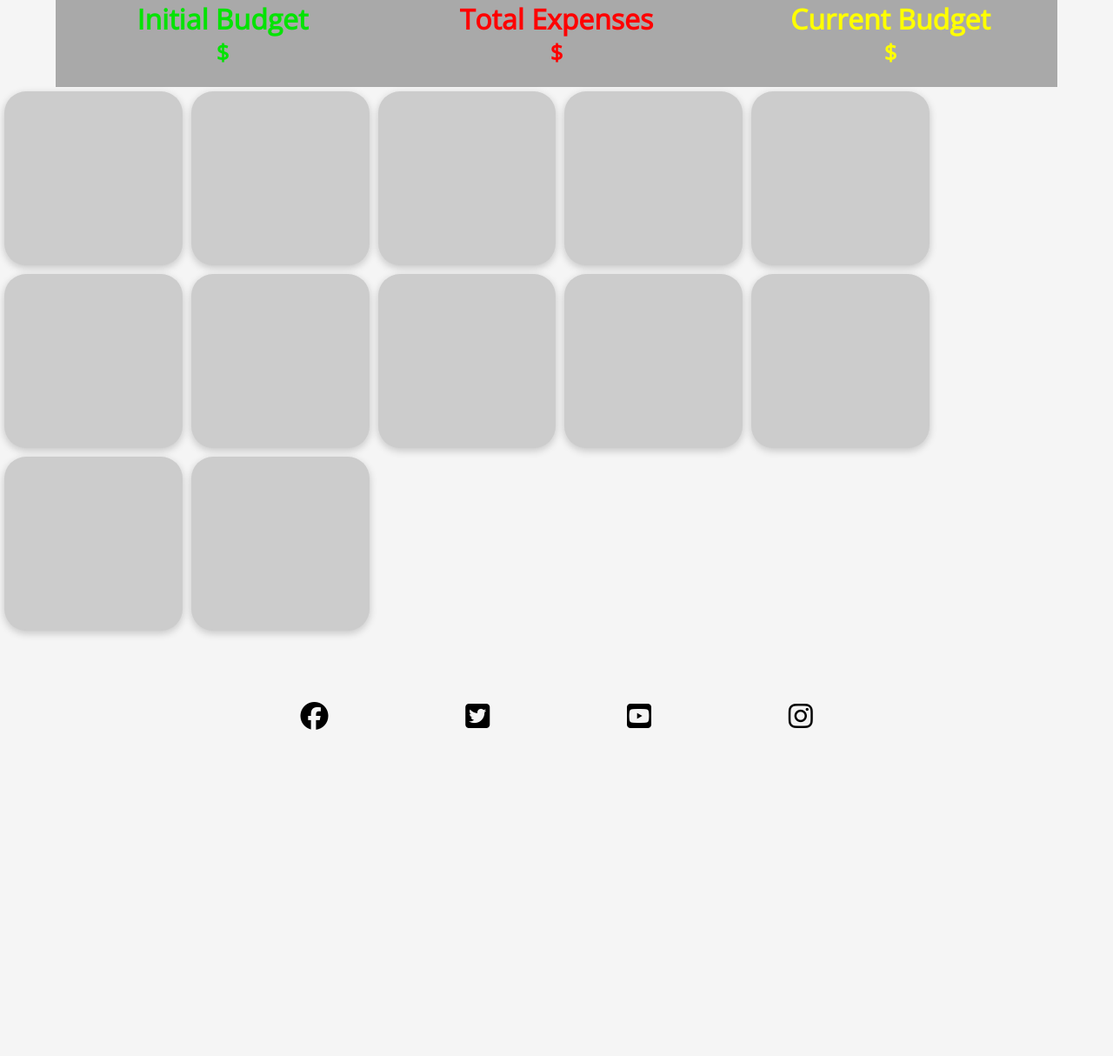
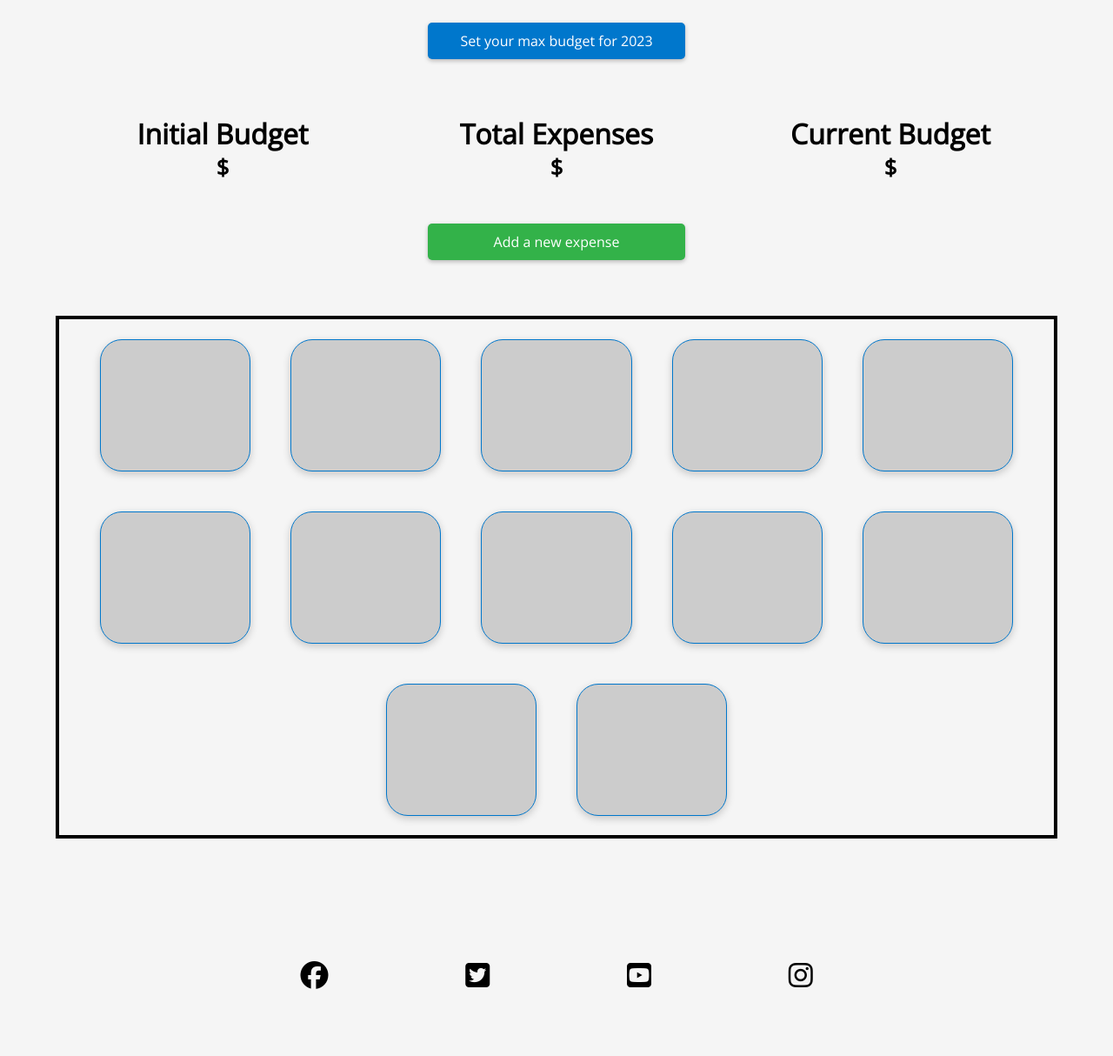
Before and after one commit to Code-Institute-Submissions/SpendWise, a Django app: page /expenses/ in a window 1280 px wide. Shown: the part 104-1318 px from the top of the page at 87% size. Before the commit the page ends 943 px from the top, so only its background shows below. Run offline with Django 3.2, Linux system fonts and the light colour scheme; data that the repository does not hold is empty; some libraries are stand-ins or nearby versions; some web fonts are replaced.

Commit message:
add flexbox style to containers

```diff
--- a/static/css/style.css
+++ b/static/css/style.css
@@ -12,24 +12,23 @@ body {
 
 }
 .container {
-
     text-align: center;
+    justify-content: center;
     display: flex;
     flex-wrap: wrap;
-
-
+    margin: 5%;
+    margin-top: 0px;
+    border:solid 4px black;
 }
 
 #expense_div {
-    text-align: center;
-    justify-content: space-between;
-
+    justify-content: space-evenly;
+    width:15%;
+    margin: 2%;
     background-color: aquamarine;
-    width: 16%;
     height: 100%;
     background-color: #ccc;
-    margin: 5px;
-
+    border: solid 1px #0077cc;
     border-radius: 25px;
     box-shadow: 0 3px 10px rgb(0 0 0 / 0.2);
 
@@ -68,23 +67,31 @@ body {
 
 }
 .placeholder_container {
+
     text-align: center;
+    justify-content: center;
     display: flex;
     flex-wrap: wrap;
+    margin: 5%;
+    margin-top:0px;
+    border:solid 4px black;
+
 
 
 }
 
 .placeholder_expense {
-    text-align: center;
-    justify-content: space-between;
+    justify-content: space-evenly;
+    width:15%;
+    margin: 2%;
     background-color: aquamarine;
-    width: 16%;
-    height: 200px;
+    height: 150px;
     background-color: #ccc;
-    margin: 5px;
+    border: solid 1px #0077cc;
     border-radius: 25px;
     box-shadow: 0 3px 10px rgb(0 0 0 / 0.2);
+
+
 
 
 }
@@ -143,7 +150,7 @@ body {
     text-decoration: none;
     text-align: center;
     width:20%;
-    background-color: #0077cc;
+    background-color: blue;
 
     color: #fff;
     border-radius: 5px;
@@ -160,7 +167,7 @@ body {
     text-decoration: none;
     text-align: center;
     width:20%;
-    background-color: #0077cc;
+    background-color: #33b249;
 
     color: #fff;
     border-radius: 5px;
@@ -168,6 +175,11 @@ body {
     transition: all 0.3s ease-in-out;
     margin-bottom: 5%;
 }
+#btn_add:hover{
+    box-shadow: 0 3px 10px purple;
+
+}
+
 #btn_budget_container {
 
     text-align: center;
@@ -187,6 +199,9 @@ body {
     transition: all 0.3s ease-in-out;
     margin-bottom: 5%;
 
+}
+#btn_budget:hover {
+    box-shadow: 0 3px 10px purple;
 }
 #menu a {
 
@@ -324,8 +339,8 @@ body {
 #placeholder_total {
     height:100px;
     width: 30%;
-    color:red;
-    background-color: darkgray;
+    color:black;
+    background-color: ;
     text-align: center;
 
 
@@ -333,16 +348,16 @@ body {
 #placeholder_budget {
     height: 100px;
     width: 30%;
-    color: rgb(4, 227, 4);
-    background-color: darkgray;
+    color: black;
+    background-color: ;
     text-align: center;
 }
 
 #placeholder_leftover {
     height: 100px;
     width: 30%;
-    color: yellow;
-    background-color: darkgray;
+    color: black;
+    background-color:;
     text-align: center;
 
 }
--- a/templates/expenses_page.html
+++ b/templates/expenses_page.html
@@ -41,6 +41,12 @@
        </ul>
     {% endif %}
     {% if not user.is_authenticated %}
+
+    <div id = "btn_budget_container">
+        <a  title="Add your 2023 budget, the total amount of your expenses will be subtracted from this budget" id ="btn_budget" href="/budget/">Set your max budget for 2023</a>
+
+    </div>
+
 
 
     <div id = "placeholder_money_container">
@@ -100,6 +106,11 @@
 
 
     {% if not user.is_authenticated %}
+    <div id = "btn_add_container">
+        <a id = "btn_add" href="/add/">Add a new expense</a>
+
+    </div>
+
         <div class = "placeholder_container">
             <div class= "placeholder_expense"></div>
             <div class= "placeholder_expense"></div>
```
